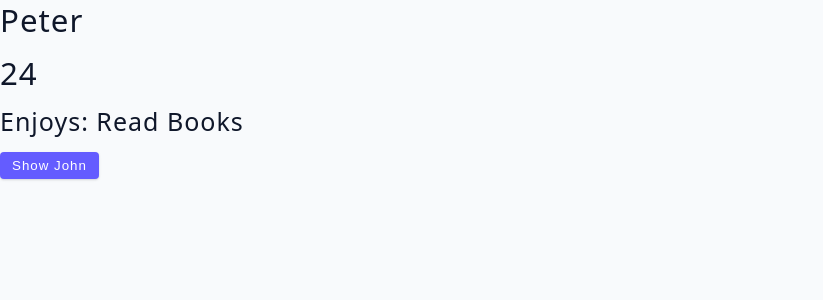
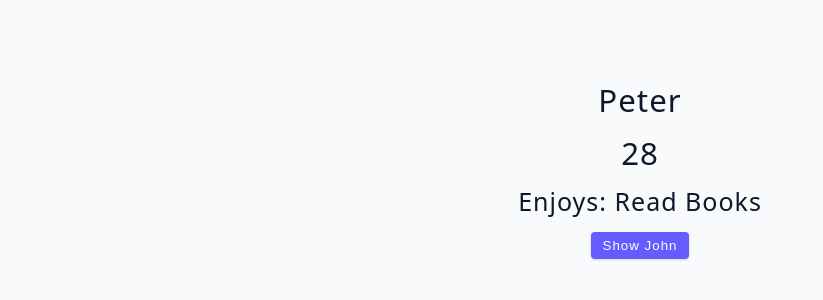
Before and after one commit to ThisisNirmalJaiswal/ReactJSPractice, a React (Vite) app: page / in a window 1280 px wide. Shown: the top 300 px of the page, without its empty margins (0-823 px from the left). Built offline with nearby package versions, Linux system fonts and the light colour scheme; the HTML template or start-up script is replaced by a standard one.

Commit message:
useState with objects

```diff
--- a/src/App.jsx
+++ b/src/App.jsx
@@ -2,7 +2,7 @@ import Final from './tutorial/01-useState/final/04-useState-object';
 
 function App() {
   return (
-    <div>
+    <div className='container'>
       <Final />
     </div>
   );
--- a/src/index.css
+++ b/src/index.css
@@ -67,6 +67,7 @@ body {
   font-weight: 400;
   line-height: 1.75;
   color: var(--textColor);
+  align-items: center;
 }
 
 p {
--- a/src/tutorial/01-useState/final/04-useState-object.jsx
+++ b/src/tutorial/01-useState/final/04-useState-object.jsx
@@ -30,19 +30,26 @@
 import { useState } from 'react';
 
 const UseStateObject = () => {
-  const [name, setName] = useState('peter');
-  const [age, setAge] = useState(24);
-  const [hobby, setHobby] = useState('read books');
+  const [person, setPerson] = useState({
+    name: 'peter',
+    age: 28,
+    hobby: 'read books',
+  });
+  // const [name, setName] = useState('peter');
+  // const [age, setAge] = useState(24);
+  // const [hobby, setHobby] = useState('read books');
   const displayPerson = () => {
-    setName('john');
-    setAge(28);
-    setHobby('scream at the computer');
+    setPerson({
+      name: 'john',
+      age: 28,
+      hobby: 'scream at the computer',
+    });
   };
   return (
     <>
-      <h3>{name}</h3>
-      <h3>{age}</h3>
-      <h4>Enjoys: {hobby}</h4>
+      <h3>{person.name}</h3>
+      <h3>{person.age}</h3>
+      <h4>Enjoys: {person.hobby}</h4>
       <button className='btn' onClick={displayPerson}>
         Show John
       </button>
```
